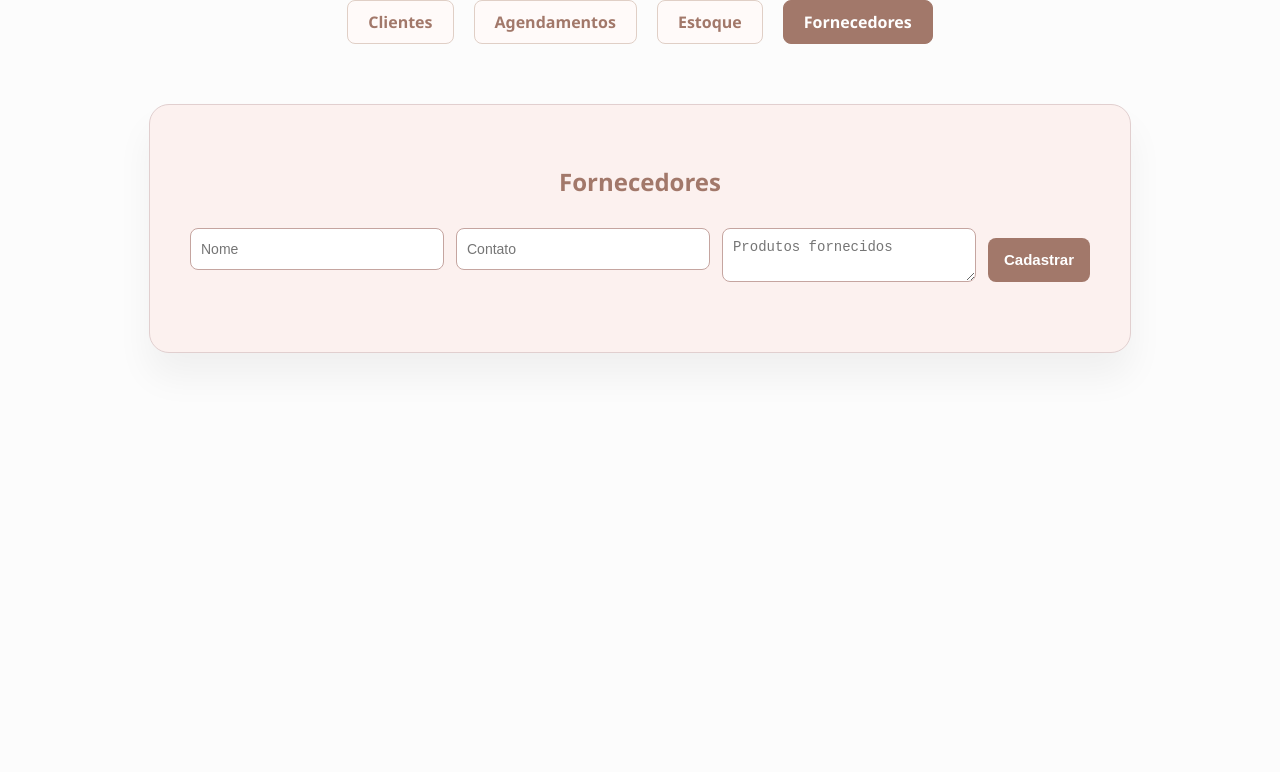
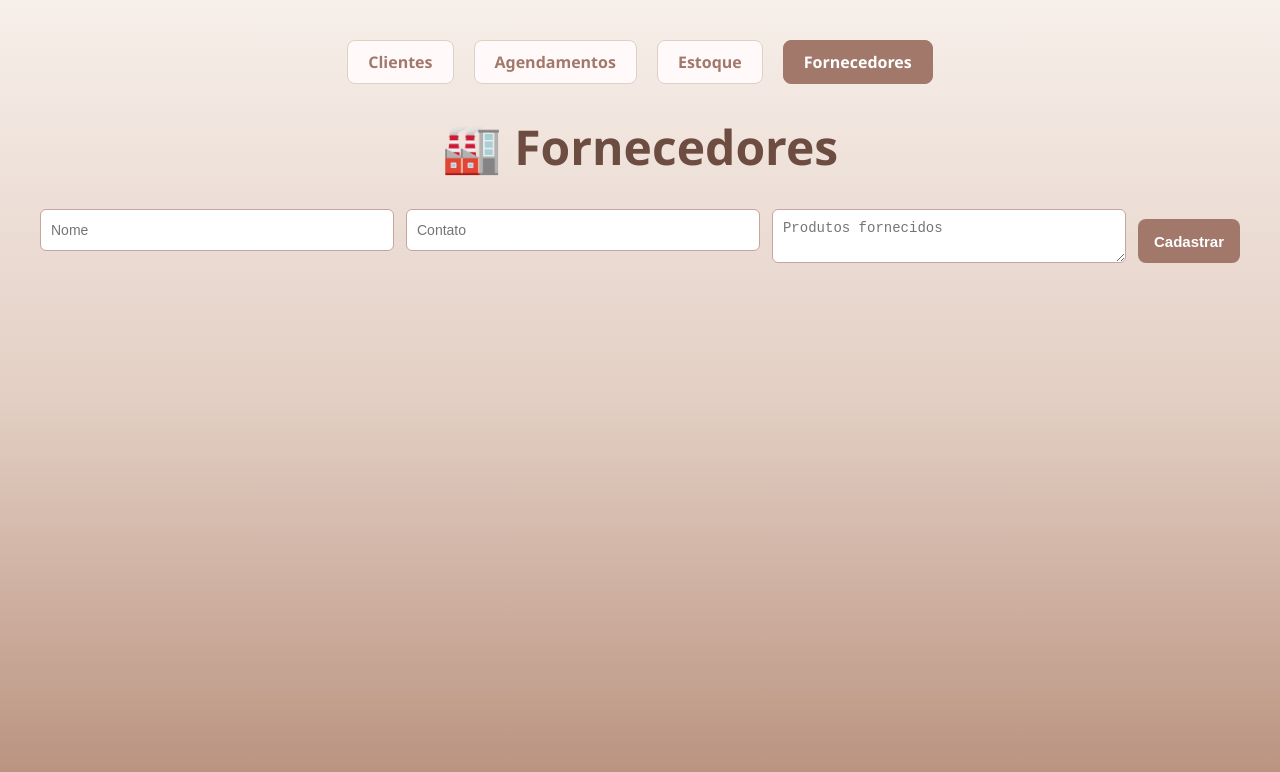
Before and after one commit to F4chini2/farmaceutica-esteta, a React (Vite) app in the folder frontend/: page /fornecedores in a window 1280 px wide. Shown: the top 772 px of the page. Built offline with nearby package versions, Linux system fonts and the light colour scheme.

Commit message:
Fornecedores estilizado

```diff
--- a/frontend/src/pages/Fornecedores.css
+++ b/frontend/src/pages/Fornecedores.css
@@ -1,18 +1,48 @@
+
 .fornecedores-container {
-  max-width: 900px;
-  margin: 60px auto;
   padding: 40px;
-  background-color: #fcf1ef;
-  border-radius: 20px;
-  box-shadow: 0 24px 36px rgba(0, 0, 0, 0.05);
   font-family: 'Segoe UI', sans-serif;
-  border: 1px solid #E1CFCF;
+  min-height: 100vh;
+  background: linear-gradient(to bottom, #f7efea, #e3cfc4, #b88f7c);
+  box-sizing: border-box;
 }
 
 .fornecedores-container h2 {
-  color: #a2786a;
+  font-size: 48px;
+  font-weight: bold;
+  color: #6d4c41;
   text-align: center;
   margin-bottom: 30px;
+}
+
+.tabs-container {
+  display: flex;
+  justify-content: center;
+  gap: 20px;
+  margin-bottom: 30px;
+  flex-wrap: wrap;
+}
+
+.tab {
+  padding: 10px 20px;
+  border-radius: 8px;
+  border: 1px solid #e0cfc6;
+  background-color: #fffaf9;
+  color: #a2786a;
+  font-weight: bold;
+  cursor: pointer;
+  transition: all 0.3s ease;
+}
+
+.tab:hover {
+  background-color: #f2e1db;
+  border-color: #d4b3a6;
+}
+
+.tab.active {
+  background-color: #a2786a;
+  color: white;
+  border-color: #a2786a;
 }
 
 .fornecedores-form {
@@ -27,19 +57,11 @@
 .fornecedores-form textarea {
   padding: 10px;
   border: 1px solid #c5a5a0;
-  border-radius: 8px;
+  border-radius: 6px;
   font-size: 14px;
   background-color: #fff;
   flex: 1;
   min-width: 180px;
-  transition: border-color 0.3s ease;
-}
-
-.fornecedores-form input:focus,
-.fornecedores-form textarea:focus {
-  outline: none;
-  border-color: #a2786a;
-  box-shadow: 0 0 0 2px rgba(162, 120, 106, 0.2);
 }
 
 .fornecedores-form button {
@@ -64,12 +86,13 @@
 }
 
 .fornecedor-item {
-  background-color: #FFF5F8;
+  background: linear-gradient(to bottom, #fdf7f5, #f2e4de);
   padding: 20px;
   border-radius: 12px;
   box-shadow: 0 4px 8px rgba(0, 0, 0, 0.08);
   width: 260px;
   text-align: left;
+  overflow-wrap: break-word;
 }
 
 .fornecedor-item strong {
--- a/frontend/src/pages/Fornecedores.jsx
+++ b/frontend/src/pages/Fornecedores.jsx
@@ -1,3 +1,4 @@
+
 import './Fornecedores.css';
 import { useEffect, useState } from 'react';
 import Tabs from '../components/Tabs';
@@ -54,10 +55,11 @@ function Fornecedores() {
   };
 
   return (
-    <div>
+    <div className="fornecedores-container">
       <Tabs />
-      <div className="fornecedores-container">
-        <h2>Fornecedores</h2>
+      <div className="topo-dashboard">
+        <h1>🏭 Fornecedores</h1>
+      </div>
       <form className="fornecedores-form" onSubmit={cadastrar}>
         <input
           placeholder="Nome"
@@ -89,7 +91,6 @@ function Fornecedores() {
         ))}
       </div>
     </div>
-    </div>
   );
 }
 
```
Lines whose indentation alone changed are shown as unchanged.
